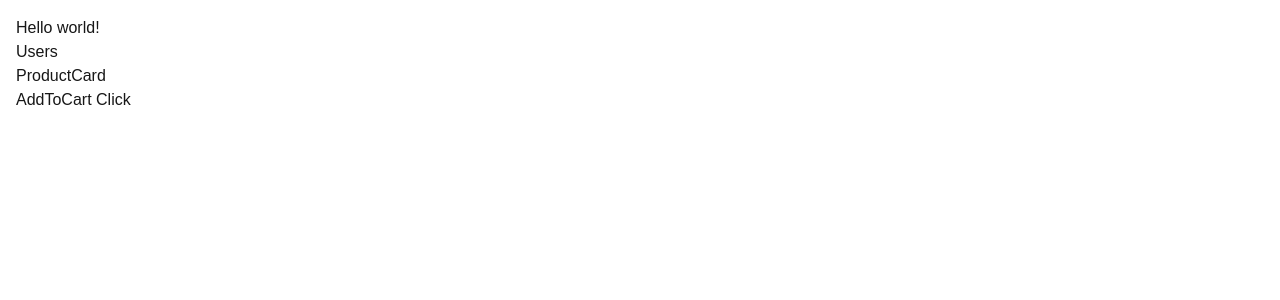
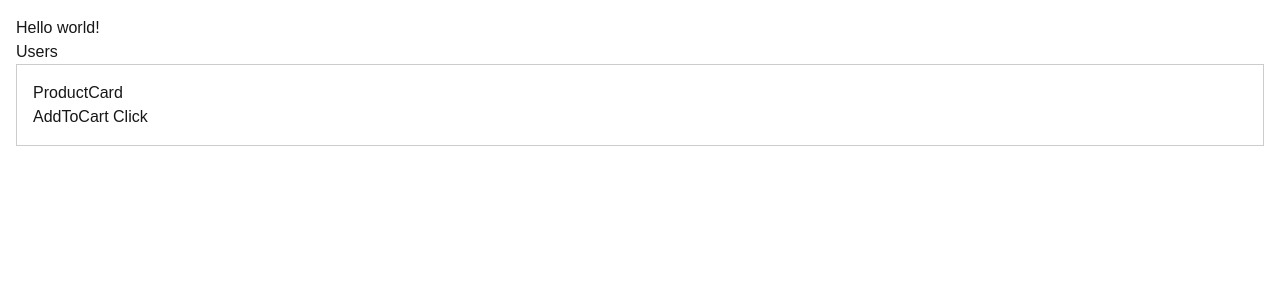
Before and after one commit to salino3/next-web-03, a Next.js app: page / in a window 1280 px wide. Shown: the top 300 px of the page. Built offline with nearby package versions, Linux system fonts and the light colour scheme.

Commit message:
save changes

```diff
--- /dev/null
+++ b/app/components/ProductCard.module.css
@@ -0,0 +1,8 @@
+.card {
+  padding: 1rem;
+  border: 1px solid #ccc;
+
+  &:hover {
+    background-color: rgba(31, 161, 53, 0.5);
+  }
+}
--- a/app/components/ProductCard.tsx
+++ b/app/components/ProductCard.tsx
@@ -1,10 +1,11 @@
 "use client";
 import React from "react";
 import AddToCart from "./AddToCart";
+import styles from "./ProductCard.module.css";
 
 const ProductCard: React.FC = () => {
   return (
-    <div className="rootProductCard">
+    <div className={styles.card}>
       ProductCard
       <AddToCart />
     </div>
```
